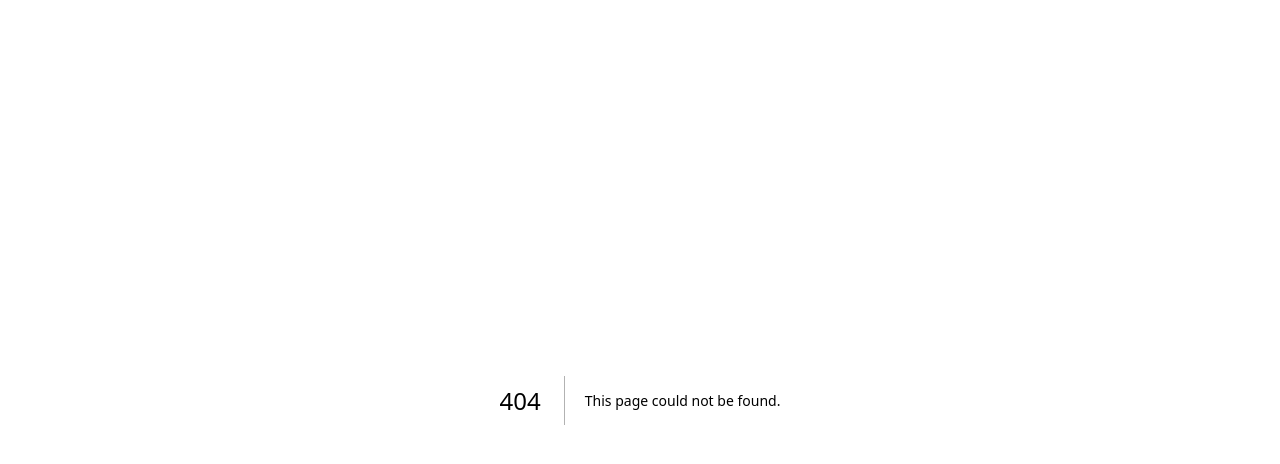
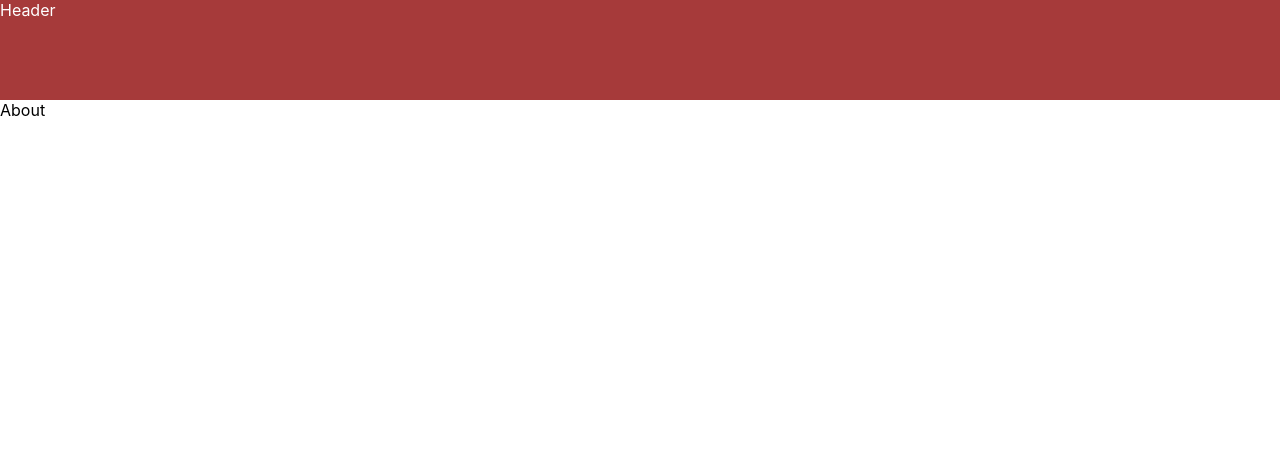
Before and after one commit to anonymous-mint/next-misc, a Next.js app: page /about in a window 1280 px wide. Before the commit this address had no page. Shown: the top 464 px of the page. Built offline with nearby package versions, Linux system fonts and the light colour scheme.

Commit message:
Layout for react

```diff
--- /dev/null
+++ b/components/footer.js
@@ -0,0 +1,7 @@
+import React from "react";
+
+const Footer = () => {
+  return <div className="footer">Footer</div>;
+};
+
+export default Footer;
--- /dev/null
+++ b/components/header.js
@@ -0,0 +1,7 @@
+import React from "react";
+
+const Header = () => {
+  return <div className="header">Header</div>;
+};
+
+export default Header;
--- a/pages/_app.js
+++ b/pages/_app.js
@@ -1,7 +1,20 @@
-import '../styles/globals.css'
+import Header from "../components/header";
+import "../styles/globals.css";
+import "../styles/layout.css";
+import Footer from "../components/footer";
 
 function MyApp({ Component, pageProps }) {
-  return <Component {...pageProps} />
+  console.log(Component);
+  if (Component.getLayout)
+    return Component.getLayout(<Component {...pageProps} />);
+  // global layout for all the pages under _app
+  return (
+    <>
+      <Header />
+      <Component {...pageProps} />
+      <Footer />
+    </>
+  );
 }
 
-export default MyApp
+export default MyApp;
--- /dev/null
+++ b/pages/about.js
@@ -0,0 +1,17 @@
+import React from "react";
+import Header from "../components/header";
+
+const About = () => {
+  return <div>About</div>;
+};
+
+export default About;
+
+About.getLayout = (page) => {
+  return (
+    <>
+      <Header />
+      {page}
+    </>
+  );
+};
--- /dev/null
+++ b/styles/layout.css
@@ -0,0 +1,13 @@
+.header {
+  background-color: rgb(166, 58, 58);
+  height: 100px;
+  width: 100%;
+  color: #fff;
+}
+
+.footer {
+  background-color: rgb(166, 58, 58);
+  height: 100px;
+  width: 100%;
+  color: #fff;
+}
```
